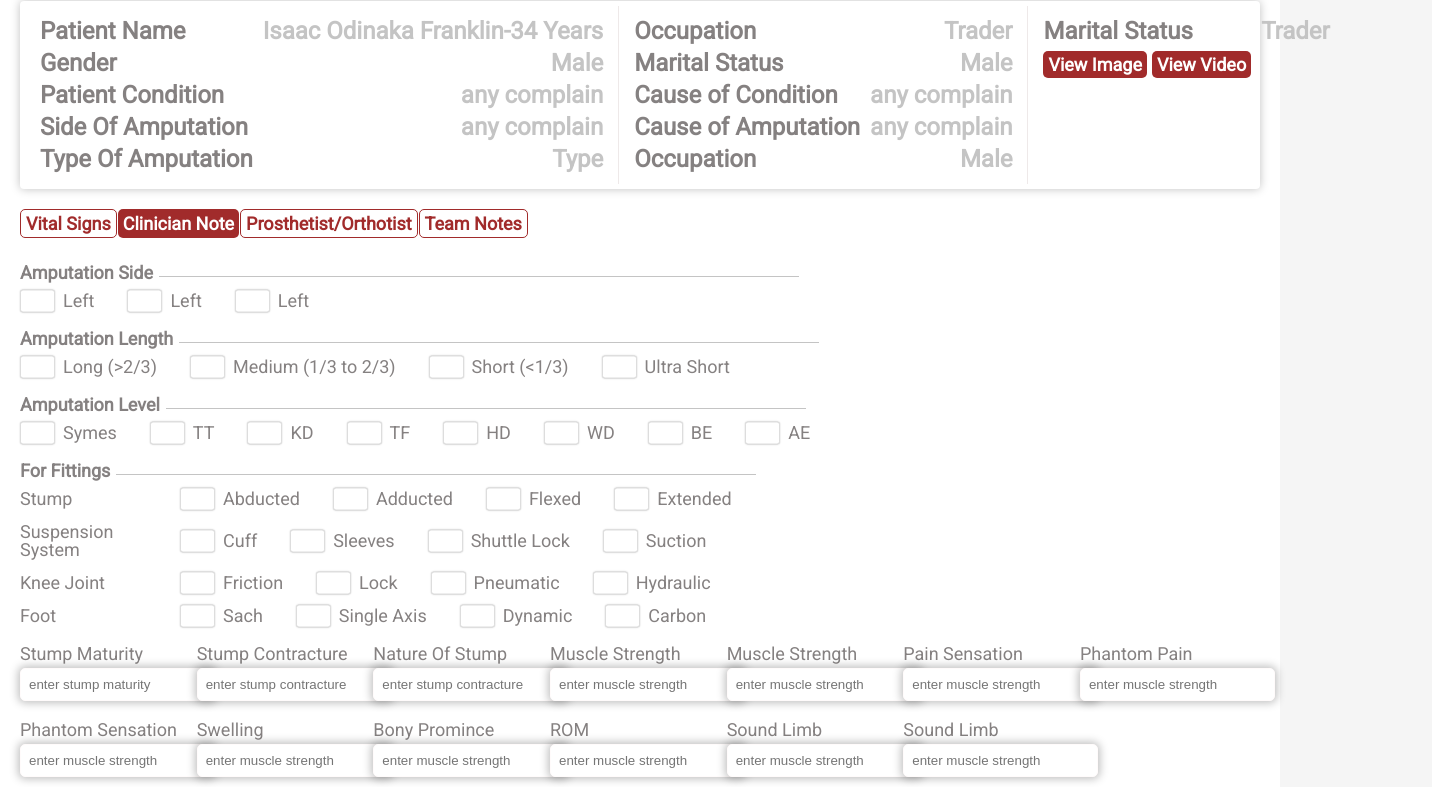
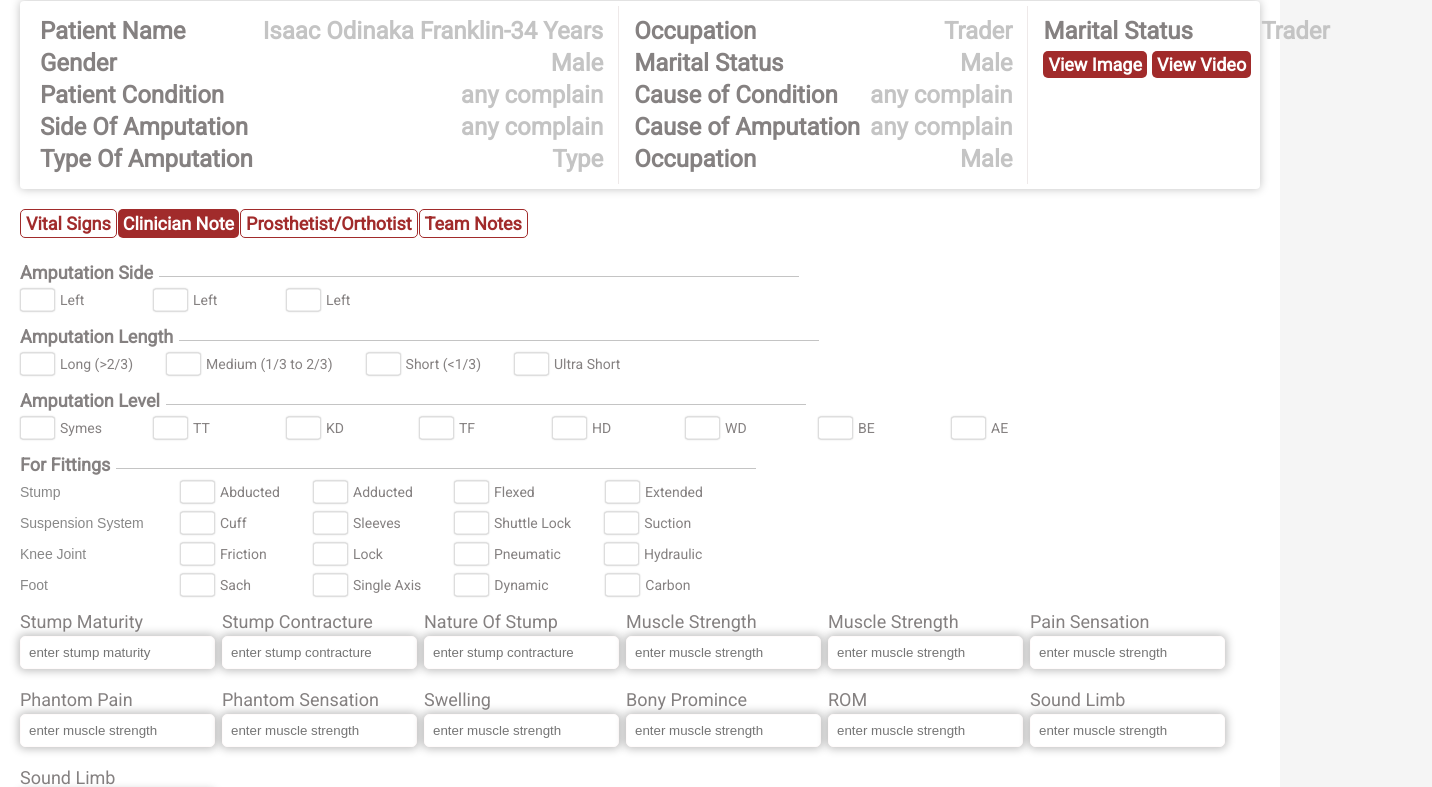
Before and after one commit to Mariahnikee/add_prosthetics_elab, a plain HTML site: page index.html in a window 1280 px wide. Shown: the part 71-858 px from the top of the page, 1432 px wide, since content can reach past the window. Drawn offline with Linux system fonts and the light colour scheme.

```diff
--- a/index.html
+++ b/index.html
@@ -167,6 +167,7 @@
       <label>For Fittings</label>
       <div class="section-title-div"><input id="section-title-input"></div>
     </div>
+
    <div class="fitting-section">
       <div class="fitting-label">Stump</div>
       <div class="fitting-options">
@@ -178,11 +179,11 @@
           <input type="checkbox" id="adducted" />
           <label for="adducted">Adducted</label>
         </div>
-        <div class="checkbox-item">
+        <div class="checkbox-item" style=" margin-left:8px;">
           <input type="checkbox" id="flexed" />
           <label for="flexed">Flexed</label>
         </div>
-        <div class="checkbox-item">
+        <div class="checkbox-item"  style=" margin-left:18px;">
           <input type="checkbox" id="extended" />
           <label for="extended">Extended</label>
         </div>
@@ -200,7 +201,7 @@
           <input type="checkbox" id="sleeves" />
           <label for="sleeves">Sleeves</label>
         </div>
-        <div class="checkbox-item">
+        <div class="checkbox-item" style=" margin-left:8px;">
           <input type="checkbox" id="shuttle" />
           <label for="shuttle">Shuttle Lock</label>
         </div>
@@ -222,11 +223,11 @@
           <input type="checkbox" id="lock" />
           <label for="lock">Lock</label>
         </div>
-        <div class="checkbox-item">
+        <div class="checkbox-item" style=" margin-left:8px;">
           <input type="checkbox" id="pneumatic" />
           <label for="pneumatic">Pneumatic</label>
         </div>
-        <div class="checkbox-item">
+        <div class="checkbox-item" style=" margin-left:10px;">
           <input type="checkbox" id="hydraulic" />
           <label for="hydraulic">Hydraulic</label>
         </div>
@@ -244,11 +245,11 @@
           <input type="checkbox" id="singleAxis" />
           <label for="singleAxis">Single Axis</label>
         </div>
-        <div class="checkbox-item">
+        <div class="checkbox-item"  >
           <input type="checkbox" id="dynamic" />
           <label for="dynamic">Dynamic</label>
         </div>
-        <div class="checkbox-item">
+        <div class="checkbox-item"  style=" margin-left:18px;">
           <input type="checkbox" id="carbon" />
           <label for="carbon">Carbon</label>
         </div>
@@ -266,7 +267,7 @@
         <input type="text" placeholder="enter stump contracture" />
       </div>
       <div class="measurement-item">
-        <div class="measurement-label">Nature Of Stump</div>
+        <div class="measurement-label" >Nature Of Stump</div>
         <input type="text" placeholder="enter stump contracture" />
       </div>
       <div class="measurement-item">
@@ -279,6 +280,10 @@
       </div>
       <div class="measurement-item">
         <div class="measurement-label">Pain Sensation</div>
+        <input type="text" placeholder="enter muscle strength" />
+      </div>
+      <div class="measurement-item" style="visibility: hidden;">
+        <div class="measurement-label">non</div>
         <input type="text" placeholder="enter muscle strength" />
       </div>
       <div class="measurement-item">
@@ -303,6 +308,10 @@
       </div>
       <div class="measurement-item">
         <div class="measurement-label">Sound Limb</div>
+        <input type="text" placeholder="enter muscle strength" />
+      </div>
+      <div class="measurement-item" style="visibility: hidden;">
+        <div class="measurement-label" >non</div>
         <input type="text" placeholder="enter muscle strength" />
       </div>
       <div class="measurement-item">
@@ -352,7 +361,7 @@
             </div>
 
             <div class="knee-field">
-                <div class="measurement-field" style="margin-top: -20px;">
+              <div class="measurement-field" style="margin-top: -10px;">
                 <input type="text" />
               </div>
               <div class="measurement-field" >
@@ -361,13 +370,13 @@
               <div class="measurement-field" id="field-margin-bottom">
                 <input type="text" />
               </div>
-                <div class="measurement-field"  id="field-margin-top">
+              <div class="measurement-field" style="margin-top: -14px;" >
                 <input type="text"/>
               </div>
               <div class="measurement-field" >
                 <input type="text" />
               </div>
-                <div class="measurement-field" id="field-margin-top" >
+              <div class="measurement-field" >
                 <input type="text" />
               </div>
               <div class="measurement-field" >
@@ -379,12 +388,19 @@
               <div class="measurement-field">
                 <input type="text" style="visibility: hidden;"/>
               </div>
-                <div class="measurement-field" id="field-margin-bottom">
+              <div class="measurement-field" style="margin-top: 20px;">
                 <input type="text" />
               </div>
               <div class="measurement-field">
+                <input type="text" style="visibility: hidden;"/>
+              </div>
+              <div class="measurement-field" style="margin-top: 15px;">
                 <input type="text" />
               </div>
+              <div class="measurement-field" style="margin-top: 25px;">
+                <input type="text" />
+              </div>
+
 
             </div>
           </div>
@@ -445,7 +461,7 @@
               style="margin-top: -20px;">
                 <input type="text" />
               </div>
-                <div class="measurement-field" style="margin-top: px;">
+              <div class="measurement-field" style="margin-top: 20px;">
                 <input type="text" />
               </div>
             </div>
@@ -517,11 +533,12 @@
           <div class="measurement-grid">
 
             <div class="below-knee-field">
-                <div class="measurement-field" style="margin-top: 10px;">
+              <div class="measurement-field"
+              style="visibility: hidden;">
                 <input type="text" />
               </div>
-                <div class="measurement-field">
-                  <input type="text" style="visibility: hidden;"/>
+              <div class="measurement-field" style="margin-top: -10px;">
+                <input type="text" />
               </div>
               <div class="measurement-field">
                 <input type="text" style="visibility: hidden;"/>
@@ -548,7 +565,10 @@
                 <input type="text" style="visibility: hidden;"/>
               </div>
               <div class="measurement-field">
-                  <input type="text" style="margin-top: 10px;"/>
+                <input type="text" style="visibility: hidden;"/>
+              </div>
+              <div class="measurement-field" >
+                <input type="text" />
               </div>
             </div>
 
--- a/index.js
+++ b/index.js
@@ -3,7 +3,6 @@
     const addButton = document.querySelector(".btn-add");
 
     const selectedOptions = new Set();
-
 
     addButton.addEventListener("click", function() {
       const selectedValue = selectElement.value;
@@ -11,6 +10,8 @@
         const targetImage = document.getElementById(selectedValue + "Image");
         if (targetImage) {
           selectedOptions.add(selectedValue);
+
+          // Show all selected images
           document.querySelectorAll(".observation-image").forEach(img => {
             const imageId = img.id;
             const optionValue = imageId.replace("Image", "");
@@ -21,6 +22,9 @@
               img.style.display = "none";
             }
           });
+
+          // Reset dropdown
+          selectElement.selectedIndex = 0;
         }
       }
     });
--- a/styles.css
+++ b/styles.css
@@ -204,17 +204,7 @@
   position: absolute;
 }
 
-.checkbox-item label {
-  margin-left: 43px;
-  color: #858181;
-  font-family: Roboto;
-font-weight: 400;
-font-size: 18px;
-line-height: 100%;
-letter-spacing: 0%;
 
-  cursor: pointer;
-}
 
 
 .checkbox-item label::before {
@@ -246,6 +236,23 @@
   color: #333;
   font-size: 14px;
 }
+.checkbox-group {
+  display: flex;
+  flex-wrap: wrap;
+  gap: 15px;
+  margin-bottom: 10px;
+}
+.checkbox-item {
+  display: flex;
+  align-items: center;
+}
+.checkbox-item label {
+  margin-left:40px;
+  font-size: 14px;
+
+  color: #858181;
+  font-family: Roboto;
+}
 
 .fitting-section {
   display: grid;
@@ -255,12 +262,8 @@
 }
 
 .fitting-label {
-  color: #858181;
-  font-family: Roboto;
-  font-weight: 400;
-  font-size: 18px;
-  line-height: 100%;
-  letter-spacing: 0%;
+  color: #888;
+  font-size: 14px;
   display: flex;
   align-items: center;
 }
@@ -271,21 +274,27 @@
   align-items: center;
 }
 
+.checkbox-item {
+  display: flex;
+  align-items: center;
+  min-width: 100px;
+}
+
 
 
 .measurement-section {
-  display: flex;
-  flex-wrap: wrap;
-  justify-content: flex-start;
-  align-items: self-start;
+  display: grid;
+  grid-template-columns: repeat(7, 1fr);
+  gap: 2px;
+  justify-content: start;
+  align-items: start;
   padding: 0;
   margin: 20px 0;
-  gap: 0px;
 }
 
 .measurement-item {
-  width: calc(16.666% - 30px);
-  padding: 0;
+  width: 100%;
+  padding: 0 5px 0 0;
   box-sizing: border-box;
   margin-bottom: 20px;
 }
@@ -319,6 +328,7 @@
   margin-bottom: 20px;
   position: relative;
 }
+
 #observationSelect {
   width: 100%;
   padding: 8px;
@@ -375,7 +385,7 @@
   border-radius: 5px;
 }
 .observation-images-container {
-
+  overflow-x: auto;
   overflow-x: auto;
   padding-bottom: 15px;
 }
```
Lines whose indentation alone changed are shown as unchanged.
